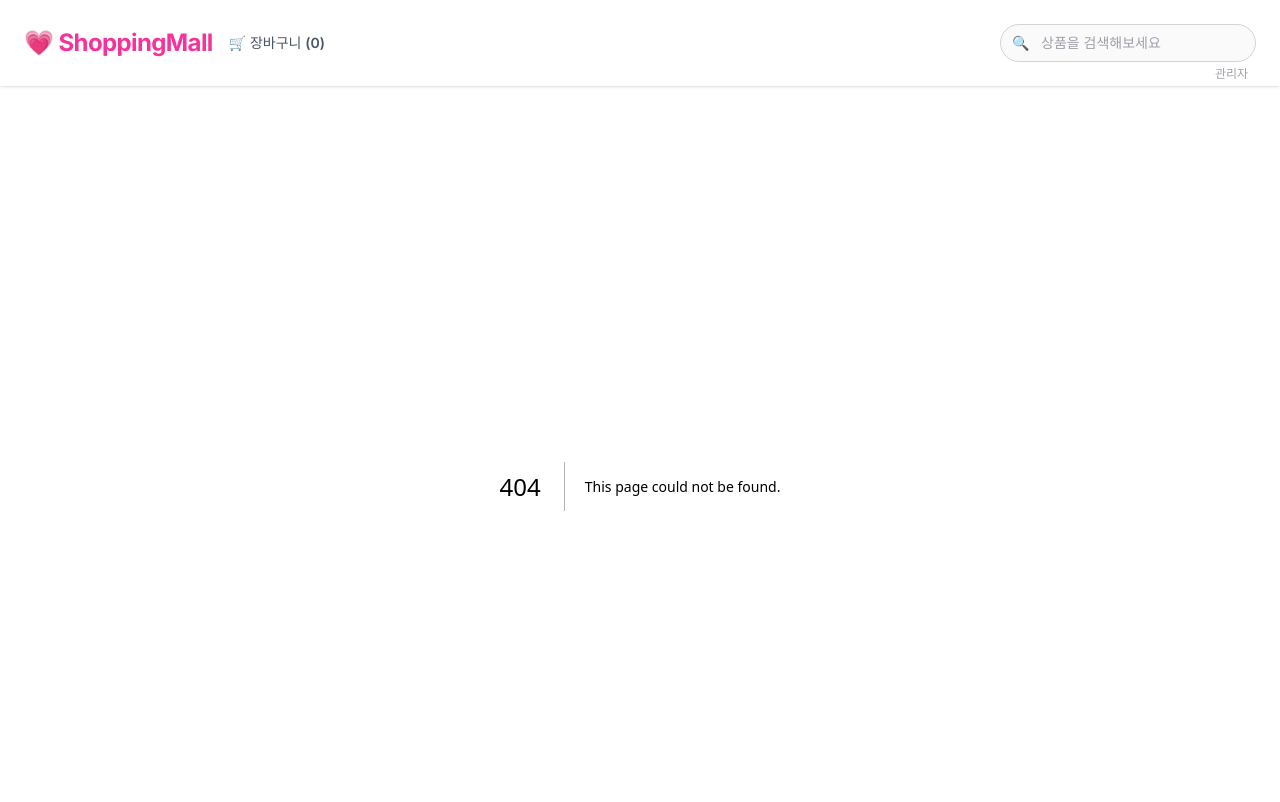
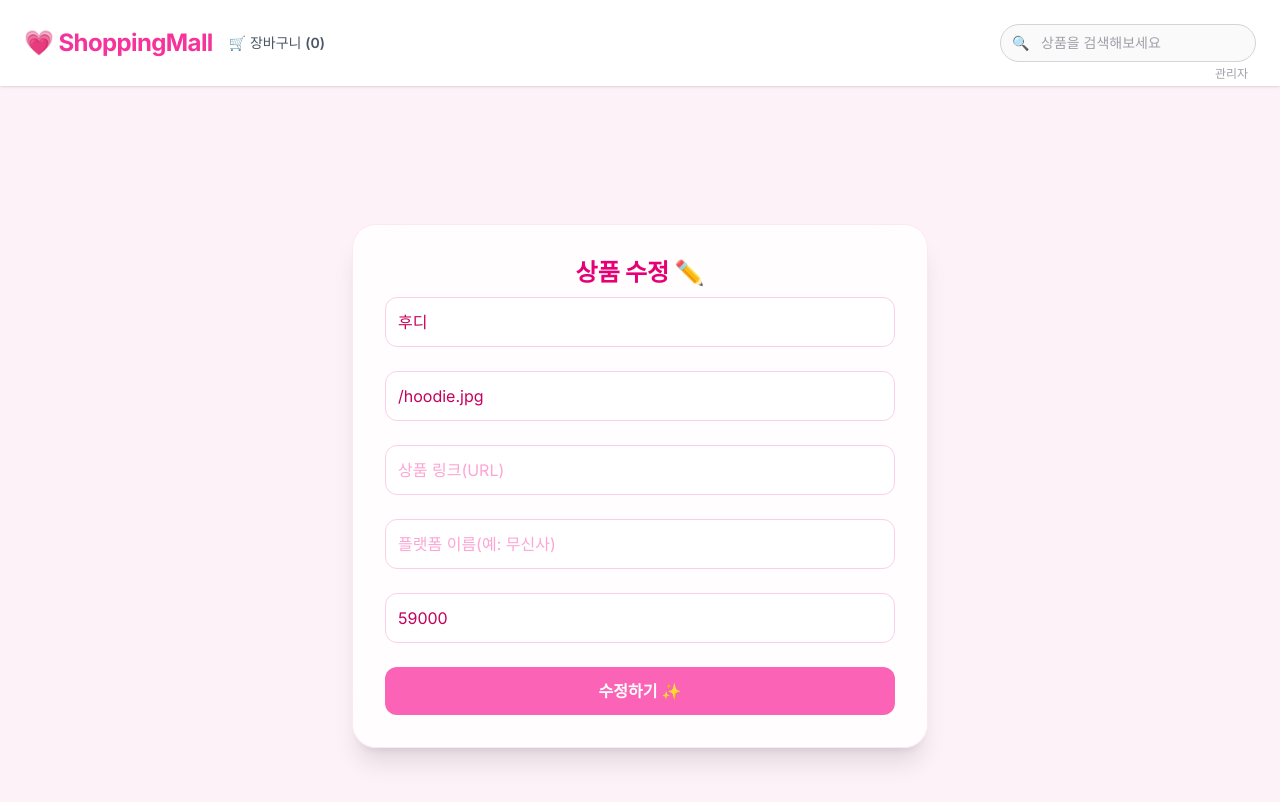
Before and after one commit to LBOMI/myShopping, a Next.js app: page /edit/1 in a window 1280 px wide. Before the commit this address had no page. Shown: the top 802 px of the page. Built offline with nearby package versions, Linux system fonts and the light colour scheme.

Commit message:
수정 페이지 등록

```diff
--- /dev/null
+++ b/src/app/edit/[id]/page.tsx
@@ -0,0 +1,73 @@
+'use client';
+
+import { useParams, useRouter } from 'next/navigation';
+import { useEffect, useState } from 'react';
+import { useProductStore } from '@/store/productStore';
+import toast from 'react-hot-toast';
+
+export default function EditProductPage() {
+  const router = useRouter();
+  const { id } = useParams<{ id: string }>();
+  const { products, updateProduct } = useProductStore();
+
+  const product = products.find((p) => p.id === Number(id));
+
+  const [name, setName] = useState('');
+  const [image, setImage] = useState('');
+  const [url, setUrl] = useState('');
+  const [platform, setPlatform] = useState('');
+  const [price, setPrice] = useState('');
+
+  // 폼 초기화
+  useEffect(() => {
+    if (product) {
+      setName(product.name);
+      setImage(product.image);
+      setUrl(product.url ?? '');
+      setPlatform(product.platform ?? '');
+      setPrice(product.price.toString());
+    }
+  }, [product]);
+
+  const handleUpdate = () => {
+    if (!product) return;
+
+    updateProduct({
+      ...product,
+      name,
+      image,
+      url,
+      platform,
+      price: parseInt(price),
+    });
+
+    toast.success('수정 완료! 🔮')
+    router.push('/');
+  };
+
+  if (!product) {
+    return <p className="p-6 text-pink-400">상품을 찾을 수 없어요 😢</p>;
+  }
+
+  return (
+    <div className="min-h-screen flex justify-center items-center bg-pink-50 px-4 py-10">
+      <div className="w-full max-w-xl space-y-6 bg-white/80 backdrop-blur-xl border border-pink-100 rounded-3xl shadow-xl p-8">
+        <h2 className="text-2xl font-extrabold text-pink-600 text-center mb-2">상품 수정 ✏️</h2>
+
+        {/* 각 입력 필드 동일 */}
+        <input value={name} onChange={(e) => setName(e.target.value)} className="w-full border border-pink-200 rounded-xl p-3 bg-white placeholder-pink-300 text-pink-700 focus:outline-none focus:ring-2 focus:ring-pink-300" placeholder='상품명'/>
+        <input value={image} onChange={(e) => setImage(e.target.value)} className="w-full border border-pink-200 rounded-xl p-3 bg-white placeholder-pink-300 text-pink-700 focus:outline-none focus:ring-2 focus:ring-pink-300" placeholder='이미지 URL'/>
+        <input value={url} onChange={(e) => setUrl(e.target.value)} className="w-full border border-pink-200 rounded-xl p-3 bg-white placeholder-pink-300 text-pink-700 focus:outline-none focus:ring-2 focus:ring-pink-300" placeholder='상품 링크(URL)'/>
+        <input value={platform} onChange={(e) => setPlatform(e.target.value)} className="w-full border border-pink-200 rounded-xl p-3 bg-white placeholder-pink-300 text-pink-700 focus:outline-none focus:ring-2 focus:ring-pink-300" placeholder='플랫폼 이름(예: 무신사)'/>
+        <input value={price} onChange={(e) => setPrice(e.target.value)} type="number" className="w-full border border-pink-200 rounded-xl p-3 bg-white placeholder-pink-300 text-pink-700 focus:outline-none focus:ring-2 focus:ring-pink-300" placeholder='가격(선택)'/>
+
+        <button
+          onClick={handleUpdate}
+          className="w-full bg-pink-400 hover:bg-pink-500 text-white font-semibold p-3 rounded-xl transition"
+        >
+          수정하기 ✨
+        </button>
+      </div>
+    </div>
+  );
+}
```
